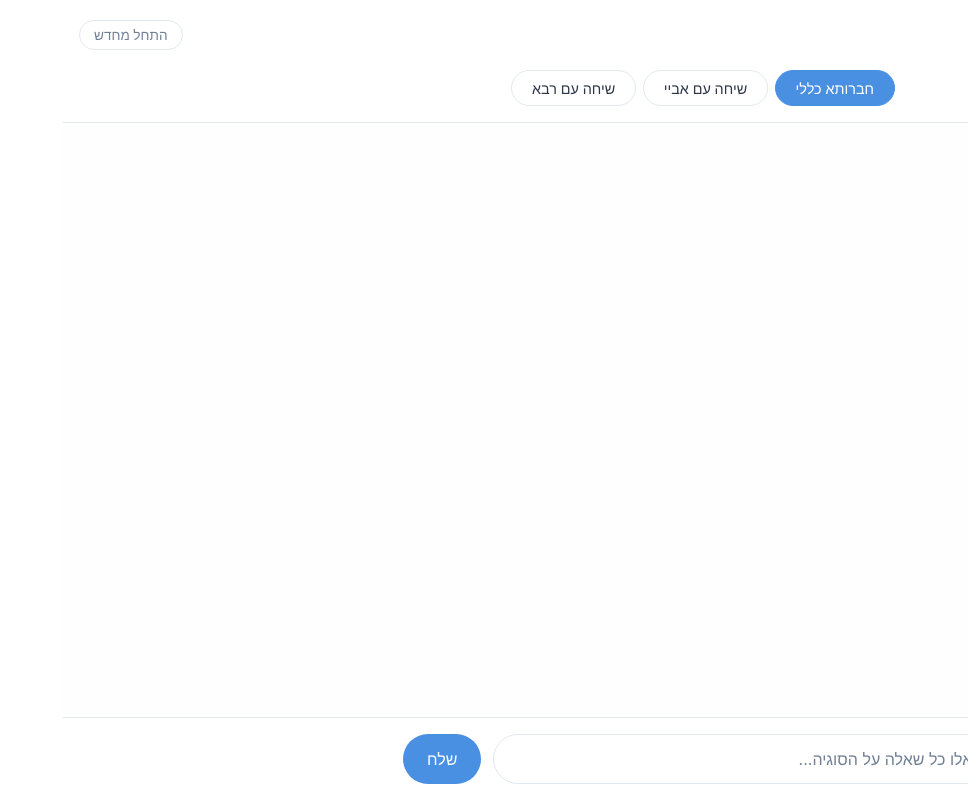
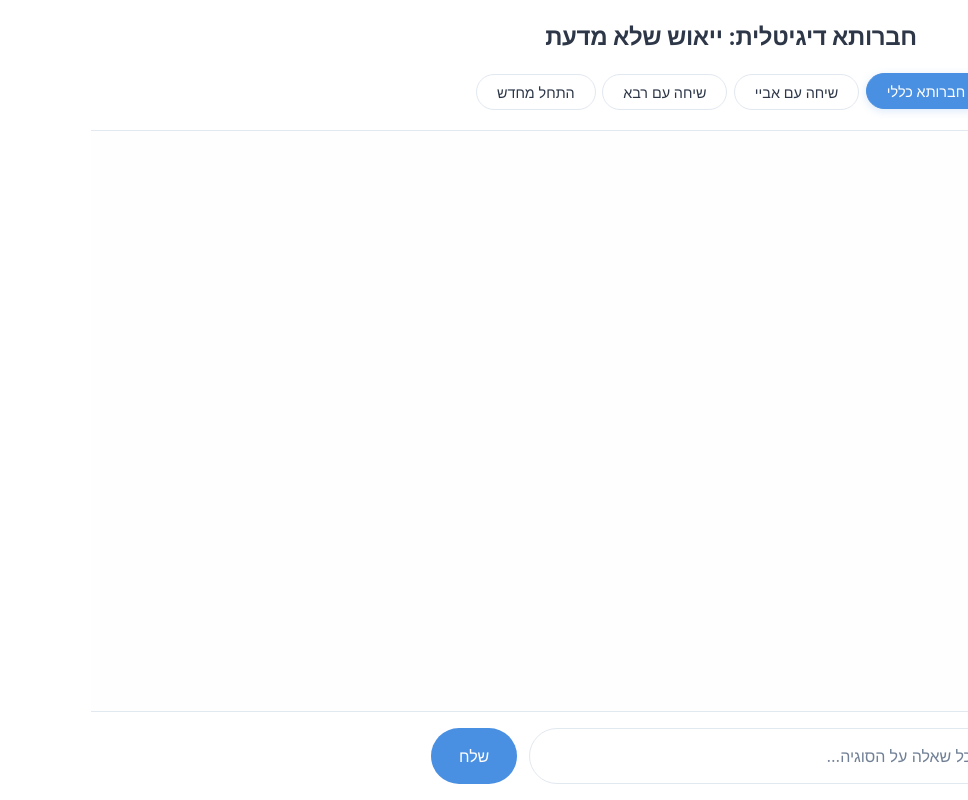
Before and after one commit to YehudaNevo/sugya-app, a React (Vite) app: page / in a window 1280 px wide. Shown: the whole page, without its empty margins (312-1280 px from the left). Built offline with nearby package versions, Linux system fonts and the light colour scheme.

Commit message:
Improve smooth UI: move clear button to persona area, enhance spacing and transitions

```diff
--- a/src/App.css
+++ b/src/App.css
@@ -50,48 +50,45 @@ body {
 }
 
 .app-header {
-  padding: 1.25rem 1rem 1rem 1rem;
+  padding: 1.5rem 1.25rem 1.25rem 1.25rem;
   background: var(--card-bg);
   border-bottom: 1px solid var(--border-color);
   z-index: 10;
   flex-shrink: 0;
 }
 
-.header-top {
-  display: flex;
-  justify-content: space-between;
-  align-items: center;
-  margin-bottom: 1.25rem;
-}
-
 .app-header h1 {
-  font-size: 1.375rem;
+  font-size: 1.5rem;
   font-weight: 600;
+  text-align: center;
+  margin-bottom: 1.5rem;
   color: var(--text-color);
-  letter-spacing: -0.01em;
-  margin: 0;
+  letter-spacing: -0.015em;
 }
 
 .clear-button {
   font-size: 0.85rem;
-  padding: 0.375rem 0.875rem;
+  padding: 0.5rem 1rem;
   border: 1px solid var(--border-color);
-  border-radius: 16px;
+  border-radius: 20px;
   background: var(--card-bg);
   color: var(--text-secondary);
   cursor: pointer;
-  transition: all 0.2s ease;
+  transition: all 0.25s cubic-bezier(0.4, 0.0, 0.2, 1);
   font-weight: 500;
+  min-height: 36px;
 }
 
 .clear-button:hover {
   background: var(--cream-accent);
   border-color: var(--primary-color);
   color: var(--primary-color);
+  transform: translateY(-1px);
 }
 
 .clear-button:active {
-  transform: scale(0.96);
+  transform: translateY(0) scale(0.98);
+  transition: all 0.1s ease;
 }
 
 /* בורר הדמויות */
@@ -110,7 +107,7 @@ body {
   background: var(--card-bg);
   color: var(--text-color);
   cursor: pointer;
-  transition: all 0.2s ease;
+  transition: all 0.25s cubic-bezier(0.4, 0.0, 0.2, 1);
   min-height: 36px;
   font-weight: 500;
 }
@@ -118,26 +115,30 @@ body {
 .persona-selector button:hover {
   background: var(--cream-accent);
   border-color: var(--primary-color);
+  transform: translateY(-1px);
 }
 
 .persona-selector button.active {
   background: var(--primary-color);
   color: white;
   border-color: var(--primary-color);
+  transform: translateY(-1px);
+  box-shadow: 0 2px 8px rgba(74, 144, 226, 0.2);
 }
 
 .persona-selector button:active {
-  transform: scale(0.98);
+  transform: translateY(0) scale(0.98);
+  transition: all 0.1s ease;
 }
 
 /* חלון הצ'אט */
 .chat-window {
   flex-grow: 1;
   overflow-y: auto;
-  padding: 1rem;
+  padding: 1.25rem;
   display: flex;
   flex-direction: column;
-  gap: 1rem;
+  gap: 1.25rem;
   scroll-behavior: smooth;
   -webkit-overflow-scrolling: touch;
 }
@@ -145,18 +146,18 @@ body {
 .message-wrapper {
   display: flex;
   flex-direction: column;
-  max-width: 80%;
+  max-width: 75%;
   align-self: flex-start;
-  animation: slideIn 0.4s cubic-bezier(0.25, 0.1, 0.25, 1);
+  animation: slideIn 0.4s cubic-bezier(0.4, 0.0, 0.2, 1);
 }
 
 .message {
-  padding: 0.875rem 1.125rem;
-  border-radius: var(--border-radius);
-  line-height: 1.47;
+  padding: 1rem 1.25rem;
+  border-radius: 16px;
+  line-height: 1.5;
   font-size: 1rem;
   word-wrap: break-word;
-  letter-spacing: -0.003em;
+  letter-spacing: -0.005em;
 }
 
 @keyframes slideIn {
@@ -218,20 +219,23 @@ body {
 
 .chat-form input {
   flex-grow: 1;
-  padding: 0.875rem 1.125rem;
+  padding: 1rem 1.25rem;
   border: 1px solid var(--border-color);
-  border-radius: 25px;
+  border-radius: 28px;
   font-size: 1rem;
   font-family: var(--font-main);
   background-color: var(--input-bg);
   color: var(--text-color);
-  transition: border-color 0.2s ease;
-  min-height: 50px;
+  transition: all 0.25s cubic-bezier(0.4, 0.0, 0.2, 1);
+  min-height: 56px;
+  letter-spacing: -0.005em;
 }
 
 .chat-form input:focus {
   outline: none;
   border-color: var(--primary-color);
+  transform: translateY(-1px);
+  box-shadow: 0 2px 8px rgba(74, 144, 226, 0.1);
 }
 
 .chat-form input::placeholder {
@@ -239,29 +243,35 @@ body {
 }
 
 .chat-form button {
-  padding: 0.875rem 1.5rem;
+  padding: 1rem 1.75rem;
   border: none;
-  border-radius: 25px;
+  border-radius: 28px;
   background: var(--primary-color);
   color: white;
   font-size: 1rem;
   font-weight: 500;
   cursor: pointer;
-  transition: background-color 0.2s ease;
-  min-height: 50px;
+  transition: all 0.25s cubic-bezier(0.4, 0.0, 0.2, 1);
+  min-height: 56px;
+  letter-spacing: -0.005em;
 }
 
 .chat-form button:hover:not(:disabled) {
   background: var(--primary-hover);
+  transform: translateY(-1px);
+  box-shadow: 0 4px 12px rgba(74, 144, 226, 0.2);
 }
 
 .chat-form button:active:not(:disabled) {
-  transform: scale(0.98);
+  transform: translateY(0) scale(0.98);
+  transition: all 0.1s ease;
 }
 
 .chat-form button:disabled {
   background: var(--text-secondary);
   cursor: not-allowed;
+  transform: none;
+  box-shadow: none;
 }
 
 /* אנימציית טעינה */
@@ -279,56 +289,57 @@ body {
 /* Mobile responsive design */
 @media (max-width: 768px) {
   .app-header {
-    padding: 1rem 0.875rem 0.875rem 0.875rem;
-  }
-
-  .header-top {
-    margin-bottom: 1rem;
+    padding: 1.25rem 1rem 1rem 1rem;
   }
 
   .app-header h1 {
     font-size: 1.25rem;
-  }
-
-  .clear-button {
-    font-size: 0.8rem;
-    padding: 0.25rem 0.75rem;
+    margin-bottom: 1.25rem;
   }
 
   .persona-selector {
     gap: 0.5rem;
   }
 
-  .persona-selector button {
+  .persona-selector button,
+  .clear-button {
     padding: 0.5rem 1rem;
     font-size: 0.85rem;
+    min-height: 34px;
   }
 
   .chat-window {
-    padding: 0.75rem;
-    gap: 0.875rem;
+    padding: 1rem;
+    gap: 1rem;
   }
 
   .message-wrapper {
     max-width: 85%;
   }
 
+  .message {
+    padding: 0.875rem 1rem;
+    border-radius: 14px;
+  }
+
   .chat-form-wrapper {
-    padding: 0.875rem;
-    padding-bottom: max(0.875rem, env(safe-area-inset-bottom));
+    padding: 1rem;
+    padding-bottom: max(1rem, env(safe-area-inset-bottom));
   }
 
   .chat-form {
-    gap: 0.625rem;
+    gap: 0.75rem;
   }
 
   .chat-form input {
-    min-height: 46px;
-    padding: 0.75rem 1rem;
+    min-height: 48px;
+    padding: 0.875rem 1rem;
+    border-radius: 24px;
   }
 
   .chat-form button {
-    min-height: 46px;
-    padding: 0.75rem 1.25rem;
+    min-height: 48px;
+    padding: 0.875rem 1.5rem;
+    border-radius: 24px;
   }
 }
--- a/src/App.jsx
+++ b/src/App.jsx
@@ -98,14 +98,12 @@ function App() {
   return (
     <div className="app-container" dir="rtl">
       <header className="app-header">
-        <div className="header-top">
-          <h1>חברותא דיגיטלית: ייאוש שלא מדעת</h1>
-          <button onClick={clearConversation} className="clear-button">התחל מחדש</button>
-        </div>
+        <h1>חברותא דיגיטלית: ייאוש שלא מדעת</h1>
         <nav className="persona-selector">
           <button onClick={() => setMode('chavruta')} className={mode === 'chavruta' ? 'active' : ''}>חברותא כללי</button>
           <button onClick={() => setMode('abaye')} className={mode === 'abaye' ? 'active' : ''}>שיחה עם אביי</button>
           <button onClick={() => setMode('rava')} className={mode === 'rava' ? 'active' : ''}>שיחה עם רבא</button>
+          <button onClick={clearConversation} className="clear-button">התחל מחדש</button>
         </nav>
       </header>
 
```
